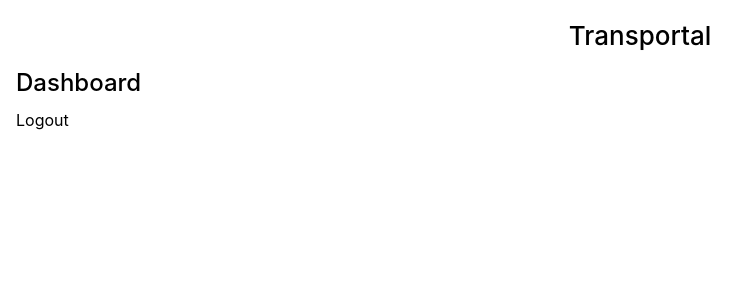
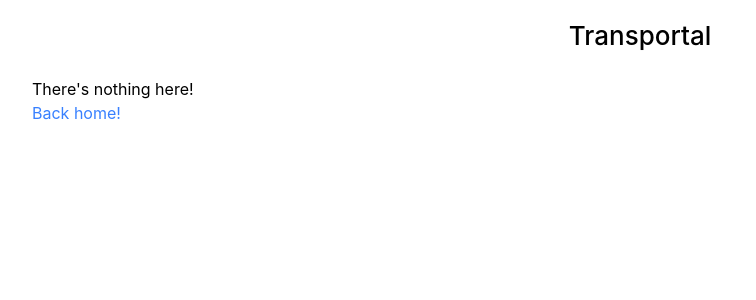
Before and after one commit to michael-maust/Transportal, a React (Create React App) app: page /app/dashboard in a window 1280 px wide. Shown: the top 300 px of the page, without its empty margins (0-756 px from the left). Built offline with nearby package versions, Linux system fonts and the light colour scheme; the HTML template or start-up script is replaced by a standard one.

Commit message:
Adds additional routes

```diff
--- a/src/index.js
+++ b/src/index.js
@@ -4,16 +4,24 @@
 import App from "./App";
 import {BrowserRouter, Routes, Route, Link} from "react-router-dom";
 import Login from "./routes/login";
-import Dashboard from "./routes/dashboard";
+import Signup from "./routes/signup";
+import Welcome from "./routes/welcome";
+import Home from "./routes/home";
+import RouteList from "./routes/routeList";
+import RestSpots from "./routes/restSpots";
 
 const root = ReactDOM.createRoot(document.getElementById("root"));
 root.render(
   <React.StrictMode>
     <BrowserRouter>
       <Routes>
-        <Route path="/" element={<App />}>
-          <Route path="" element={<Login />} />
-          <Route path="/app/dashboard" element={<Dashboard />} />
+        <Route path="/" exact element={<App />}>
+          <Route path="/login" exact element={<Login />} />
+          <Route path="/home" exact element={<Home />} />
+          <Route path="/signup" exact element={<Signup />} />
+          <Route path="/welcome" exact element={<Welcome />} />
+          <Route path="/routes" exact element={<RouteList />} />
+          <Route path="/rest" exact element={<RestSpots />} />
           <Route
             path="*"
             element={
--- a/src/routes/dashboard.jsx
+++ /dev/null
@@ -1,18 +0,0 @@
-import {useNavigate} from "react-router-dom";
-
-function Dashboard() {
-  const navigate = useNavigate();
-
-  const onLogout = () => {
-    navigate("/");
-  };
-
-  return (
-    <>
-      <h2>Dashboard</h2>
-      <button onClick={onLogout}>Logout</button>
-    </>
-  );
-}
-
-export default Dashboard;
--- /dev/null
+++ b/src/routes/home.jsx
@@ -0,0 +1,9 @@
+function Home() {
+  return (
+    <>
+      <h2>Home</h2>
+    </>
+  );
+}
+
+export default Home;
--- /dev/null
+++ b/src/routes/restSpots.jsx
@@ -0,0 +1,5 @@
+import React from "react";
+
+export default function RestSpots() {
+  return <div>restSpots</div>;
+}
--- /dev/null
+++ b/src/routes/routeList.jsx
@@ -0,0 +1,5 @@
+import React from "react";
+
+export default function RouteList() {
+  return <div>routes</div>;
+}
--- /dev/null
+++ b/src/routes/signup.jsx
@@ -0,0 +1,5 @@
+import React from "react";
+
+export default function Signup() {
+  return <div>singup</div>;
+}
--- /dev/null
+++ b/src/routes/welcome.jsx
@@ -0,0 +1,5 @@
+import React from "react";
+
+export default function Welcome() {
+  return <div>welcome</div>;
+}
```
